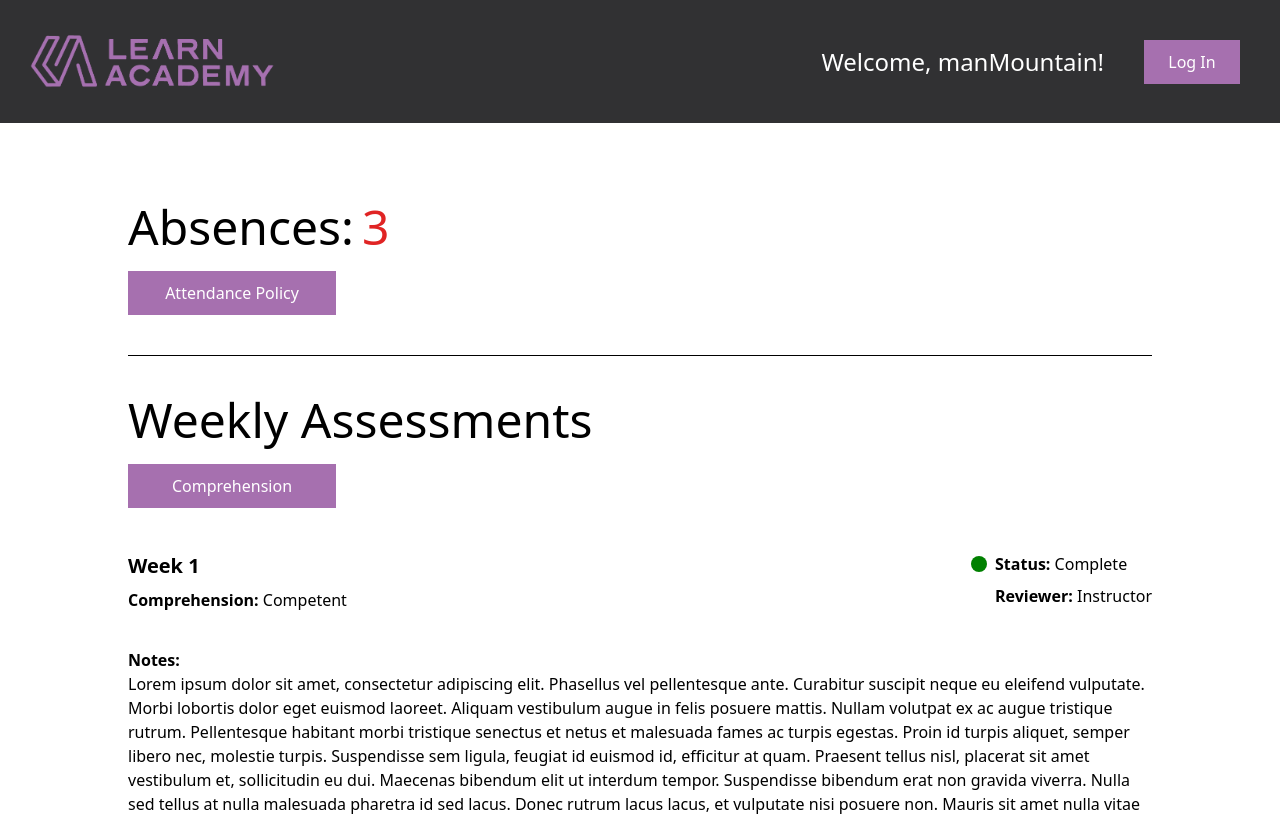
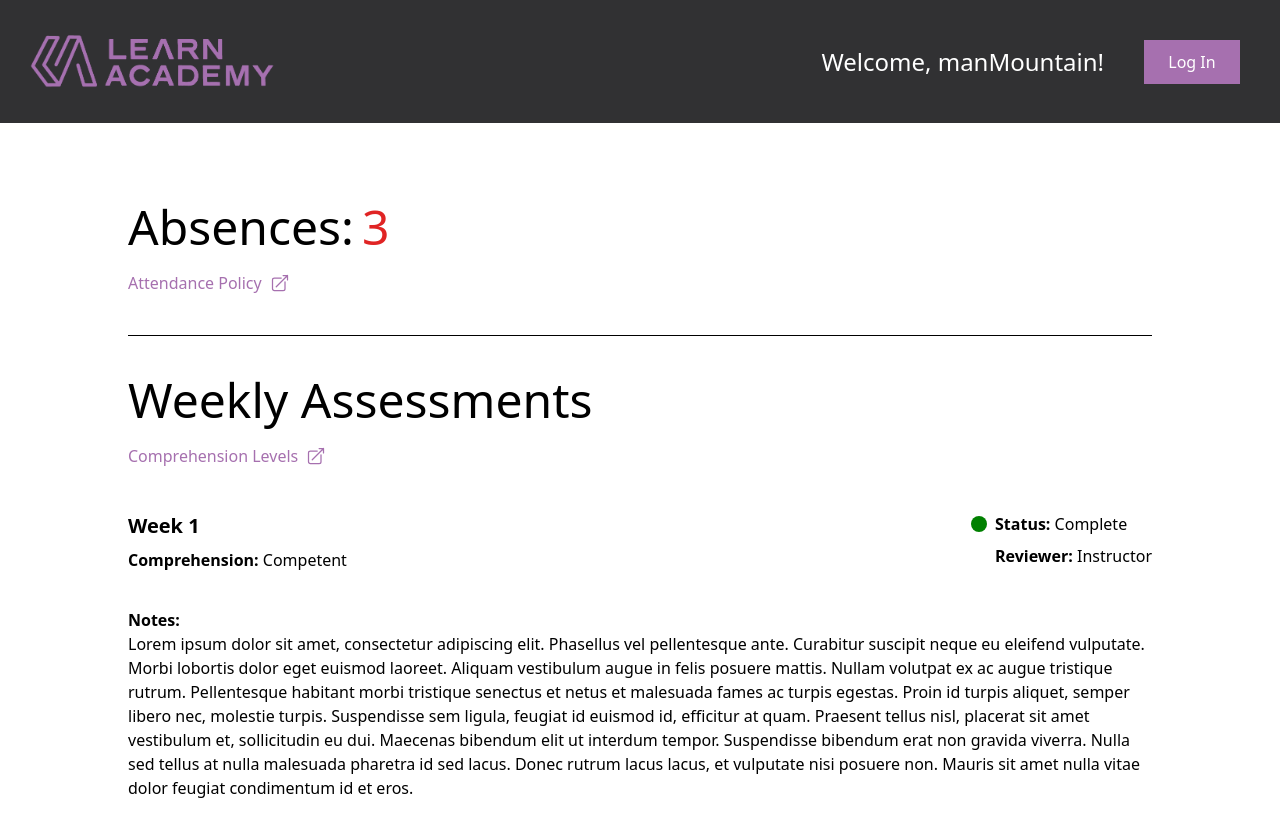
Before and after one commit to LEARNAcademy/student-application, a React (Create React App) app: page / in a window 1280 px wide. Shown: the top 816 px of the page. Built offline with nearby package versions, Linux system fonts and the light colour scheme.

Commit message:
Changed button to text with icon for modal, add svg in assets

```diff
--- a/src/components/PolicyModal.js
+++ b/src/components/PolicyModal.js
@@ -1,6 +1,6 @@
 import React, { useState } from "react"
 import { Modal } from "flowbite-react"
-import { Button } from "./Button"
+import arrowBox from "../assets/arrow-up-right-from-square-solid.svg"
 
 const AttendancePolicyModal = () => {
   const [visible, setVisible] = useState(false)
@@ -17,8 +17,19 @@ const AttendancePolicyModal = () => {
 
   return (
     <>
-      <div className="w-52">
-        <Button text={"Attendance Policy"} onClick={() => handleClick()} />
+      <div onClick={()=> handleClick()}
+        className="
+          hover:underline
+          text-[#A670AF]
+          inline-flex
+          cursor-pointer
+          "
+      >
+        Attendance Policy
+        <img
+          src={arrowBox}
+          className="ml-2 h-auto w-5"
+        />
       </div>
       <div id="modal-container" onClick={() => handleClick()}>
         <Modal
@@ -68,8 +79,19 @@ const ComprehensionModal = () => {
 
   return (
     <>
-      <div className="w-52">
-        <Button text={"Comprehension"} onClick={() => handleClick()} />
+      <div onClick={()=> handleClick()}
+        className="
+          hover:underline
+          text-[#A670AF]
+          inline-flex
+          cursor-pointer
+          "
+      >
+        Comprehension Levels
+        <img
+          src={arrowBox}
+          className="ml-2 h-auto w-5"
+        />
       </div>
       <div id="modal-container" onClick={() => handleClick()}>
         <Modal
```
Also changed, not shown: src/assets/arrow-up-right-from-square-solid.svg (added).
